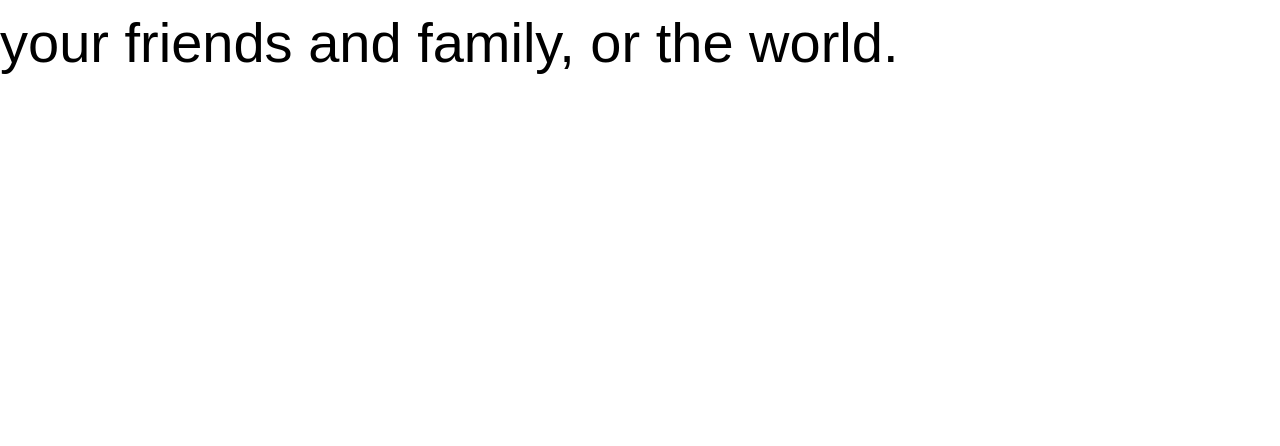
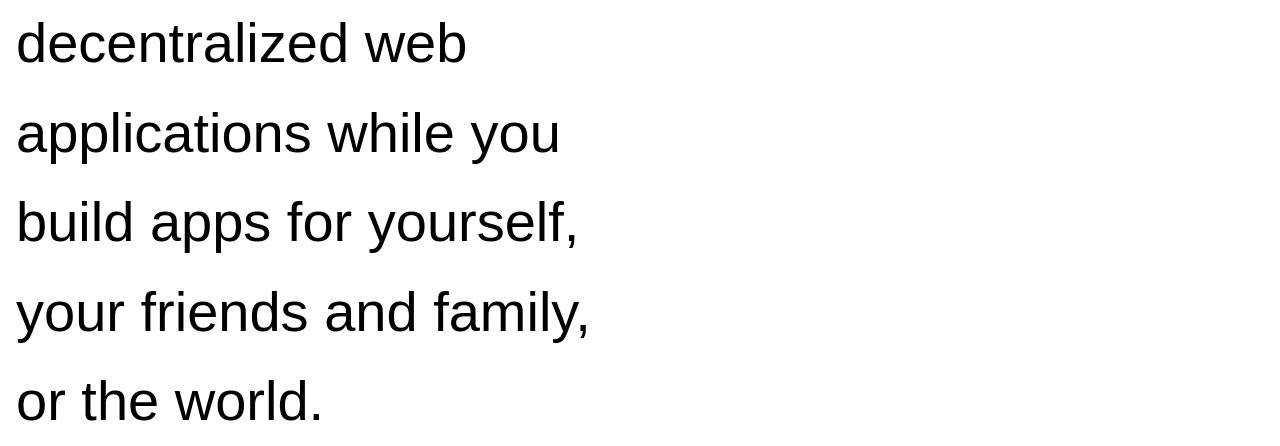
Before and after one commit to YetAnotherJonWilson/atproto-app-builder, a plain HTML site: page index.html in a window 1280 px wide. Shown: the part 498-944 px from the top of the page. Before the commit the page ends 800 px from the top, so only its background shows below. Drawn offline with Linux system fonts and the light colour scheme; a web font is replaced by a local one.

Commit message:
adding flexbox

```diff
--- a/index.html
+++ b/index.html
@@ -13,7 +13,7 @@
       </div>
     </header>
     <main>
-      <div class="wrapper">
+      <div class="wrapper main">
         <section>
           <p>
             Learn the
--- a/styles.css
+++ b/styles.css
@@ -104,14 +104,13 @@
   }
 
   header h1 {
-    margin-left: 2rem;
     font-family: var(--ff-heading);
     font-size: var(--fs-1000);
     color: black;
   }
 
   .intro-tooltip {
-    padding: 0px 14px 0px 14px;
+    padding: 0px 0.8rem;
     color: white;
     background-color: black;
   }
@@ -123,8 +122,21 @@
 }
 
 @layer layout {
-  .intro-content {
+  .wrapper {
+    padding-inline: 1rem;
+  }
+
+  .main {
     display: flex;
+    flex-direction: column;
+    align-items: end;
+    @media (width > 760px) {
+      flex-direction: row;
+    }
+  }
+
+  section {
+    flex: 1;
   }
 }
 
```
